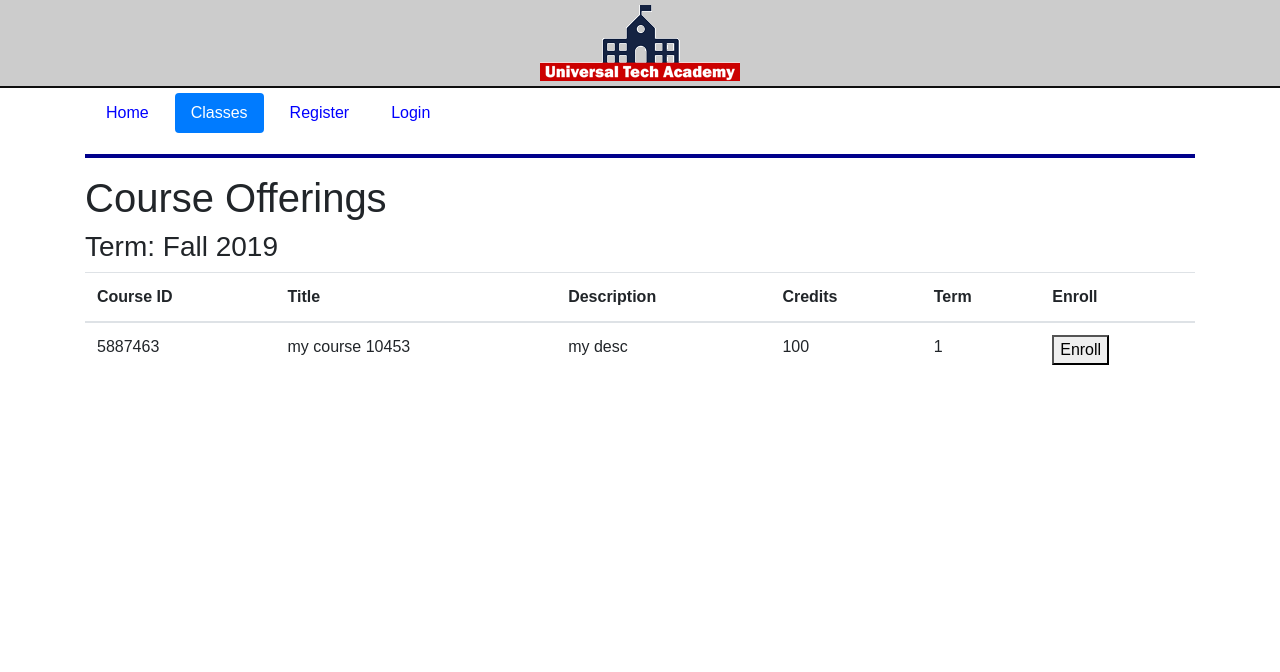
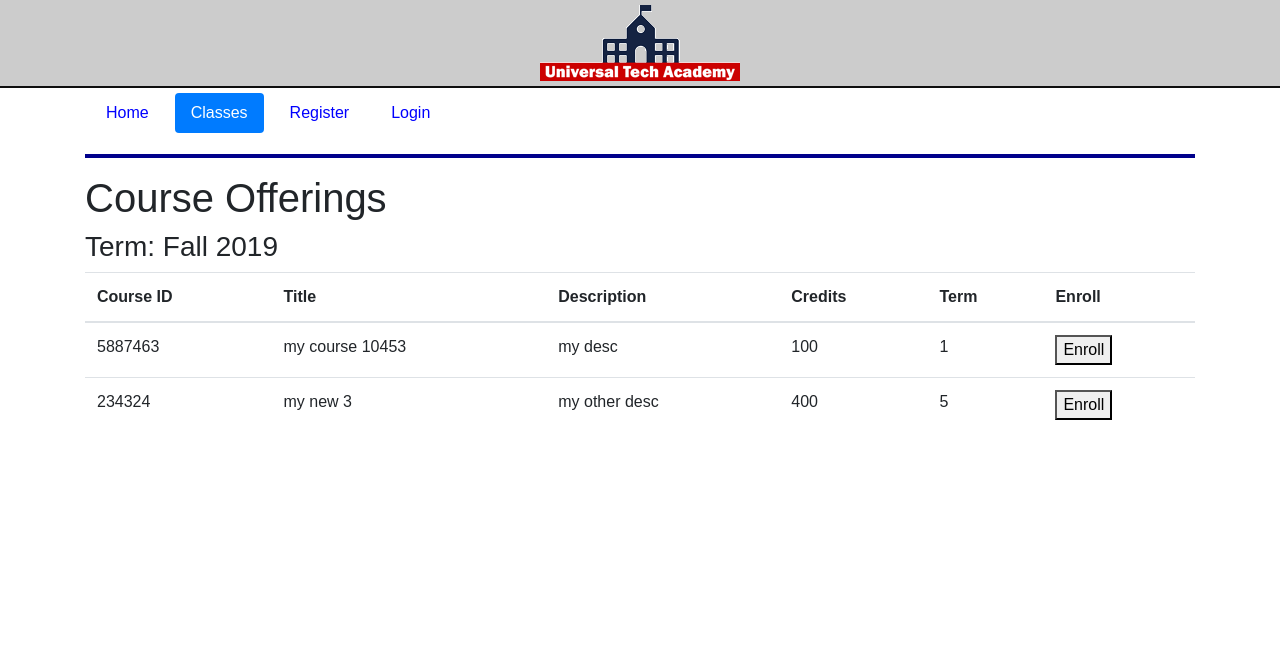
Before and after one commit to djalters/enroll, a Flask app: page /courses/ in a window 1280 px wide. Shown: the top 672 px of the page. Run offline with Flask 2, Linux system fonts and the light colour scheme; some libraries are stand-ins or nearby versions.

Commit message:
api endpoint pass data by index, see button on courses page (action=). data drawn globally, i.e. by database

```diff
--- a/application/routes.py
+++ b/application/routes.py
@@ -1,5 +1,24 @@
 from application import app
-from flask import render_template, request
+from flask import render_template, request, Response, json
+
+#moved to global space to test api
+#data source, this is one record, passed as props
+courseData = [
+    {
+        "courseID": "5887463",
+        "title": "my course 10453",
+        "description": "my desc",
+        "credits": "100",
+        "term": "1"
+    },
+    {
+        "courseID": "234324",
+        "title": "my new 3",
+        "description": "my other desc",
+        "credits": "400",
+        "term": "5"
+    }
+]
 
 #root directory. URL routes can be defined here. Root/index will call/render this function
 @app.route("/")
@@ -15,16 +34,6 @@ def login():
 @app.route("/courses/")
 @app.route("/courses/<term>")
 def courses(term="Fall 2019"):
-    #data source, this is one record, passed as props
-    courseData = [
-        {
-            "courseID": "5887463",
-            "title": "my course 10453",
-            "description": "my desc",
-            "credits": "100",
-            "term": "1"
-        }
-    ]
 
     return render_template("courses.html", courses=True, courseData=courseData, term=term)
 
@@ -32,9 +41,19 @@ def courses(term="Fall 2019"):
 def register():
     return render_template("index.html", register=True)
 
-@app.route("/enrollment")
+@app.route("/enrollment", methods=["GET", "POST"])
 def enrollment():
-    id = request.args.get('courseID')
-    title = request.args.get('title')
-    term  = request.args.get('term')
+    id = request.form.get('courseID')
+    title = request.form.get('title')
+    term  = request.form.get('term')
     return render_template("enrollment.html", enrollment=True, data = {"id":id, "title":title, "term":term})
+
+@app.route("/api/")
+@app.route("/api/<idx>")
+def api(idx=None):
+    if idx==None:
+        jdata = courseData
+    else:
+        jdata = courseData[int(idx)]
+
+    return Response(json.dumps(jdata), mimetype="application/json")
--- a/application/templates/courses.html
+++ b/application/templates/courses.html
@@ -29,7 +29,7 @@
                 <td>{{ data["credits"] }}</td>
                 <td>{{ data["term"] }}</td>
                 <td>
-                    <form action="{{url_for('enrollment')}}" method="GET">
+                    <form action="{{url_for('enrollment')}}" method="POST">
                         <input type="hidden" name="courseID" value="{{data['courseID']}}">
                         <input type="hidden" name="title" value="{{data['title']}}">
                         <input type="hidden" name="term" value="{{data['term']}}">
```
